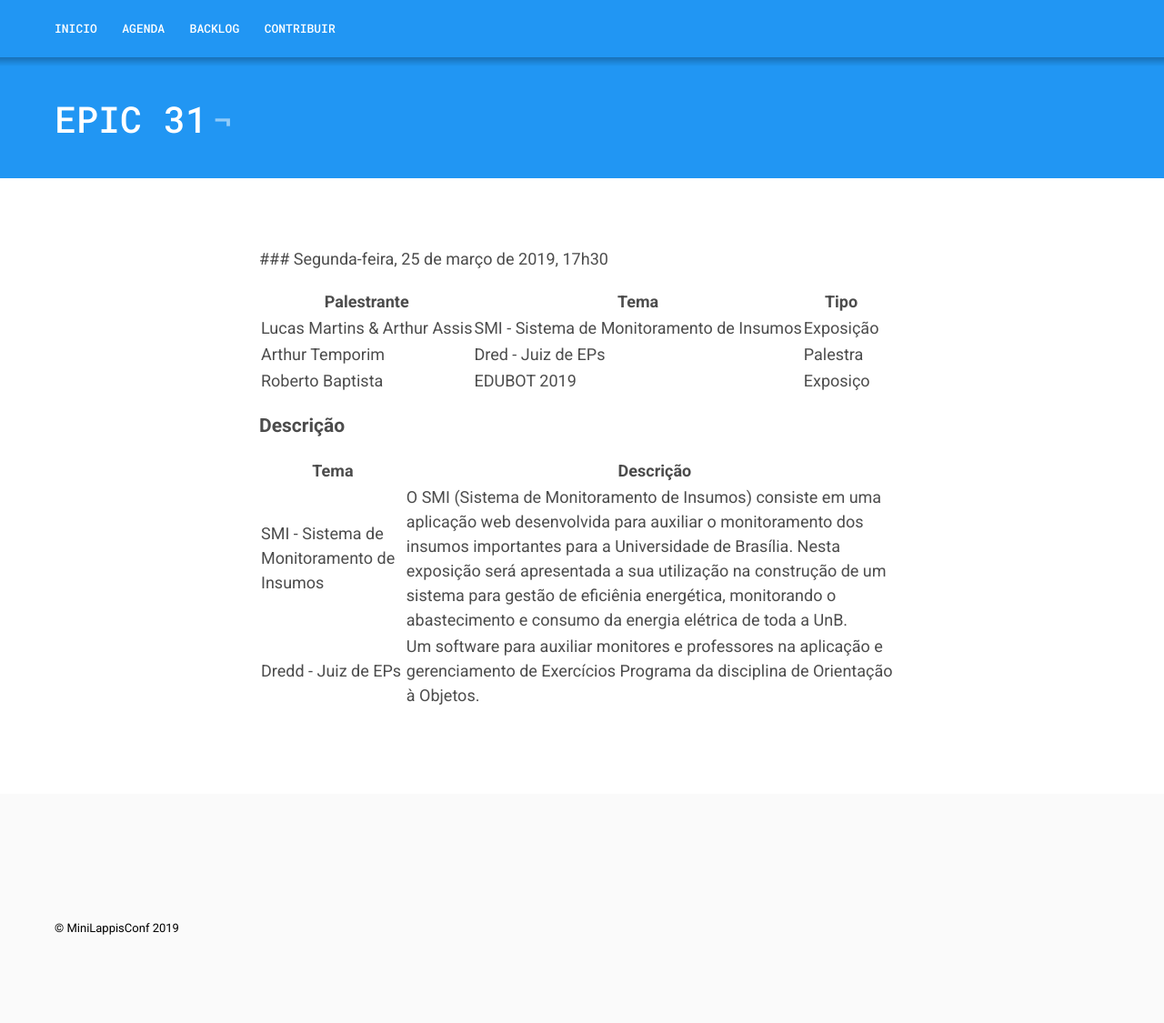
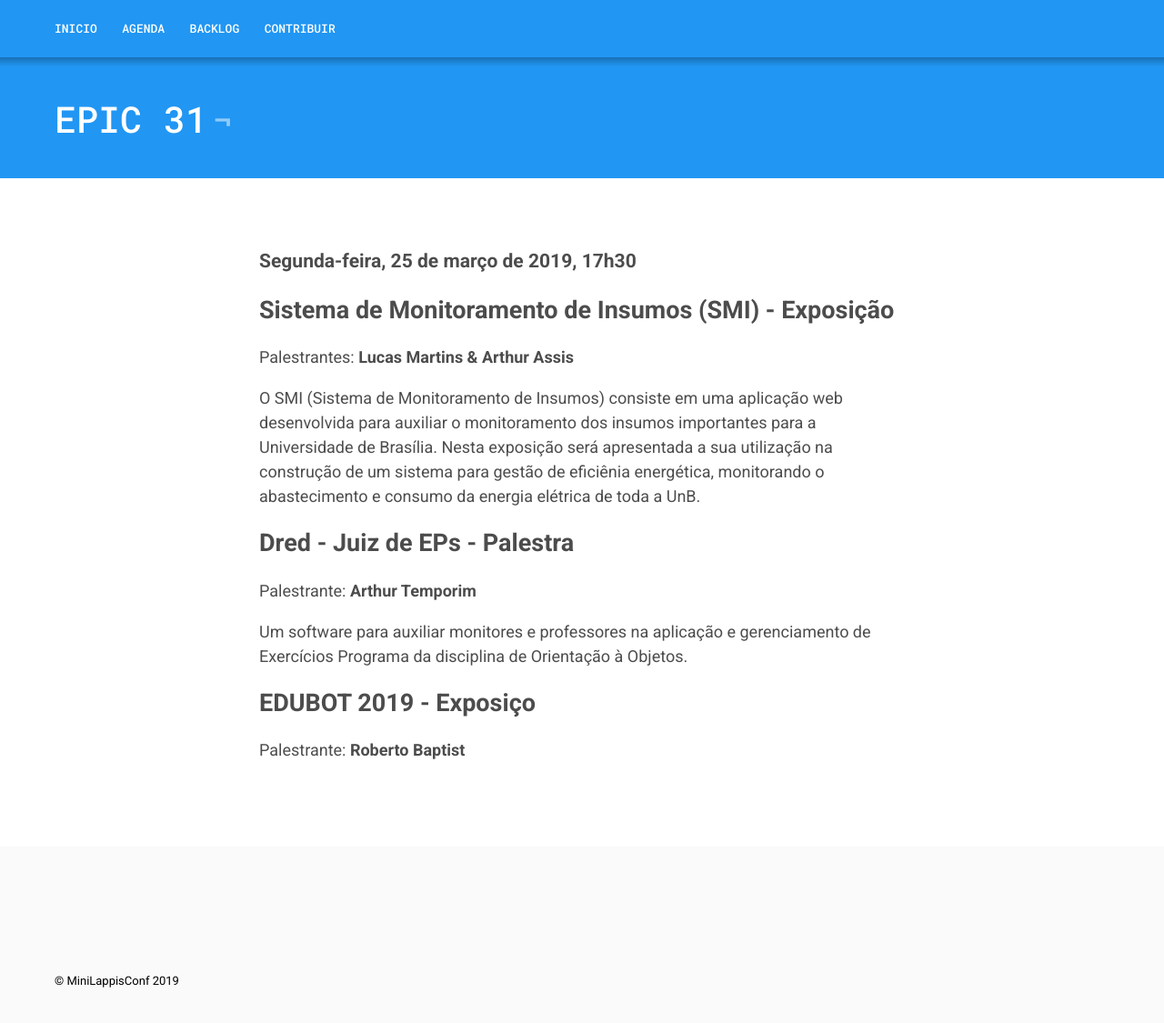
Before and after one commit to lappis-unb/MiniLappisConf, a Jekyll site: the page built from _posts/2019-03-25-epic31.md, in a window 1280 px wide and 1231 px high. Shown: the top 1125 px of the window at 91% size. Built offline with Jekyll 4.4.1, drawn with Linux system fonts in a browser that asks for light colours.

Commit message:
Update epic 31
Signed-off-by: Arthur Diniz <arthurbdiniz@gmail.com>

```diff
--- a/_posts/2019-03-25-epic31.md
+++ b/_posts/2019-03-25-epic31.md
@@ -6,17 +6,22 @@ horas: ""
 categories: minilappisconf
 ---
 
- ### Segunda-feira, 25 de março de 2019, 17h30
+### Segunda-feira, 25 de março de 2019, 17h30
 
- | Palestrante                  | Tema                                            | Tipo     |
-| ---------------------------- | ----------------------------------------------- | -------- |
-| Lucas Martins & Arthur Assis | SMI - Sistema de Monitoramento de Insumos       | Exposição|
-| Arthur Temporim              | Dred - Juiz de EPs                              | Palestra |
-| Roberto Baptista                      | EDUBOT 2019                                     | Exposiço |
 
-### Descrição
+## Sistema de Monitoramento de Insumos (SMI) - Exposição
 
-| Tema                                           | Descrição                                       |
-| ---------------------------------------------- | ----------------------------------------------- |
-| SMI - Sistema de Monitoramento de Insumos      | O SMI (Sistema de Monitoramento de Insumos) consiste em uma aplicação web desenvolvida para auxiliar o monitoramento dos insumos importantes para a Universidade de Brasília. Nesta exposição será apresentada a sua utilização na construção de um sistema para gestão de eficiênia energética, monitorando o abastecimento e consumo da energia elétrica de toda a UnB. |
-| Dredd - Juiz de EPs                            | Um software para auxiliar monitores e professores na aplicação e gerenciamento de Exercícios Programa da disciplina de Orientação à Objetos.|
+Palestrantes: **Lucas Martins & Arthur Assis**
+
+O SMI (Sistema de Monitoramento de Insumos) consiste em uma aplicação web desenvolvida para auxiliar o monitoramento dos insumos importantes para a Universidade de Brasília. Nesta exposição será apresentada a sua utilização na construção de um sistema para gestão de eficiênia energética, monitorando o abastecimento e consumo da energia elétrica de toda a UnB.
+
+
+## Dred - Juiz de EPs - Palestra
+
+Palestrante: **Arthur Temporim**
+
+Um software para auxiliar monitores e professores na aplicação e gerenciamento de Exercícios Programa da disciplina de Orientação à Objetos.
+
+## EDUBOT 2019 - Exposiço
+
+Palestrante: **Roberto Baptist**
```
Also changed, not shown: files/EPIC 31.html (added, +91 -0 lines), files/EPIC 31_files/main.css (added), 2 other files.
